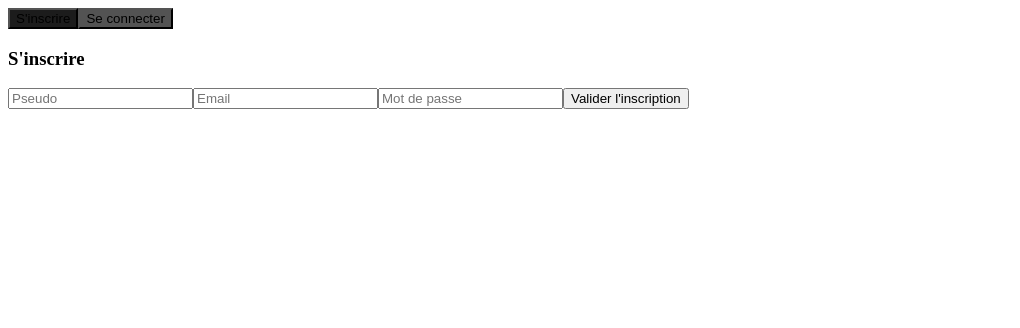
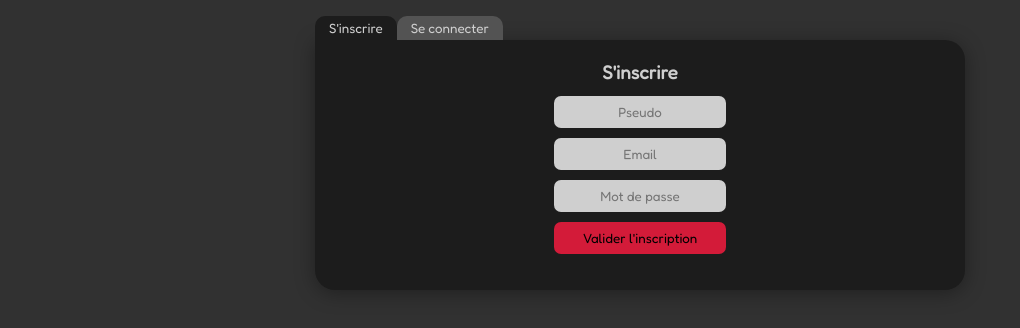
Before and after one commit to Jokizi/life-stories, a React (Create React App) app in the folder life-stories/: page / in a window 1280 px wide. Shown: the top 328 px of the page, without its empty margins (0-1020 px from the left). Built offline with nearby package versions, Linux system fonts and the light colour scheme; no server answers.

Commit message:
style-wip

```diff
--- a/life-stories/src/index.js
+++ b/life-stories/src/index.js
@@ -1,6 +1,6 @@
 import React from "react";
 import ReactDOM from "react-dom";
-
+import "./styles/index.scss";
 import App from "./App";
 
 ReactDOM.render(
--- /dev/null
+++ b/life-stories/src/styles/_settings.scss
@@ -0,0 +1,51 @@
+@import url("https://fonts.googleapis.com/css2?family=Fredoka&display=swap");
+
+$color1: rgb(211, 27, 57);
+$black1: rgb(28, 28, 28);
+$black2: rgb(49, 49, 49);
+$black3: rgb(70, 70, 70);
+$white: rgb(207, 207, 207);
+$grey: rgb(95, 95, 95);
+$shadow: 0 3px 20px rgba(0, 0, 0, 0.356);
+
+@mixin verticalCenter {
+  display: flex;
+  justify-content: center;
+  align-items: center;
+}
+
+* {
+  margin: 0;
+  padding: 0;
+  box-sizing: border-box;
+  font-family: "Fredoka", sans-serif;
+}
+
+body {
+  background: $black2;
+  color: $white;
+}
+
+button,
+input[type="submit"] {
+  background: none;
+  border: none;
+  cursor: pointer;
+  background: $color1;
+  transition: 0.2s;
+
+  &:hover {
+    filter: brightness(80%);
+    transform: translateX(2px);
+  }
+}
+
+input,
+textarea {
+  border-radius: 7px;
+  border: none;
+  resize: none;
+  margin: 5px;
+  padding: 8px;
+  background: $white;
+}
--- /dev/null
+++ b/life-stories/src/styles/index.scss
@@ -0,0 +1,3 @@
+@import "./settings";
+@import "./layout/header";
+@import "./layout/posts";
--- /dev/null
+++ b/life-stories/src/styles/layout/_header.scss
@@ -0,0 +1,100 @@
+.app-header {
+  background: $black1;
+  width: 60%;
+  min-width: 300px;
+  max-width: 650px;
+  margin: 40px auto 30px;
+  text-align: center;
+  position: relative;
+  padding: 20px 20px;
+  border-radius: 0 20px 20px 20px;
+  min-height: 250px;
+  box-shadow: $shadow;
+
+  .connect-modal {
+    height: 100%;
+
+    .header-btn {
+      position: absolute;
+      left: 0;
+      top: -24px;
+
+      button {
+        color: $white;
+        background: $black1;
+        padding: 4px 14px;
+        border-radius: 10px 10px 0 0;
+        transition: 0.2s;
+
+        &:hover {
+          filter: brightness(135%);
+        }
+      }
+    }
+    .signup-container,
+    .login-container {
+      min-height: 200px;
+      @include verticalCenter;
+
+      h3 {
+        margin-bottom: 8px;
+      }
+
+      form {
+        display: grid;
+
+        input {
+          text-align: center;
+          padding: 8px 10px;
+          transition: 0.2s;
+        }
+      }
+    }
+  }
+  .user-infos {
+    display: flex;
+    align-items: center;
+    position: relative;
+    user-select: none;
+
+    span {
+      background: $color1;
+      height: 30px;
+      width: 30px;
+      @include verticalCenter;
+      border-radius: 150px;
+      text-transform: uppercase;
+      box-shadow: $shadow;
+      transform: translateY(-10px);
+    }
+    h4 {
+      text-transform: capitalize;
+      font-size: 2.5rem;
+      transform: translate(10px, -10px);
+    }
+    button {
+      position: absolute;
+      right: 6px;
+      top: 0;
+      background: none;
+      color: $color1;
+    }
+  }
+  .new-post-modal {
+    form {
+      display: grid;
+
+      textarea {
+        height: 104px;
+        font-size: 1.3rem;
+        border-radius: 10px 10px 0 10px;
+      }
+      input {
+        width: 100px;
+        margin-left: auto;
+        margin-top: 0px;
+        border-radius: 10px 0 10px 10px;
+      }
+    }
+  }
+}
--- /dev/null
+++ b/life-stories/src/styles/layout/_posts.scss
@@ -0,0 +1,114 @@
+.posts-container {
+  max-width: 900px;
+  margin: 0 auto;
+
+  .post {
+    background: $black1;
+    margin: 18px 10px;
+    border-radius: 20px;
+    box-shadow: $shadow;
+    padding: 20px;
+    position: relative;
+    border-left: 1px solid rgb(143, 0, 0);
+
+    .title {
+      display: flex;
+      align-items: center;
+      text-transform: uppercase;
+      h2 {
+        text-transform: capitalize;
+        font-size: 2rem;
+      }
+      span {
+        background: $color1;
+        border-radius: 150px;
+        font-size: 1.2rem;
+        margin: 0px 10px 0 0;
+        height: 30px;
+        width: 30px;
+        display: block;
+        display: flex;
+        justify-content: center;
+        align-items: center;
+      }
+    }
+
+    h5 {
+      color: $grey;
+    }
+    .right-part {
+      position: absolute;
+      top: 20px;
+      right: 12px;
+
+      i {
+        margin: 0 5px;
+        border-radius: 20px;
+        height: 20px;
+        width: 14px;
+        font-size: 0.85rem;
+        color: $color1;
+        cursor: pointer;
+        transition: 0.2s;
+
+        &:hover {
+          transform: translateX(1px);
+        }
+      }
+    }
+    p {
+      margin: 20px 0 10px;
+    }
+
+    .comment-title {
+      margin-top: 30px;
+    }
+    .comment-post {
+      h5 {
+        text-transform: capitalize;
+        color: rgb(202, 199, 199);
+        font-size: 1.2rem;
+      }
+    }
+
+    textarea {
+      width: 100%;
+      margin-top: 20px;
+      margin-left: 0;
+      border-radius: 10px 10px 0 10px;
+      height: 65px;
+      background: rgb(216, 216, 216);
+    }
+    input[type="submit"] {
+      width: 100px;
+      display: block;
+      margin-left: auto;
+      margin-right: 0;
+      margin-top: -6px;
+      border-radius: 10px 0 10px 10px;
+    }
+
+    .edit-btn {
+      border-radius: 8px;
+      padding: 5px 10px;
+      margin-left: auto;
+      margin-top: -6px;
+      margin-right: 4px;
+      display: block;
+    }
+
+    .comment-container {
+      .comment-post {
+        background: $black3;
+        border-radius: 10px;
+        margin: 6px 0;
+        padding: 8px 10px;
+
+        p {
+          margin: 5px 0;
+          font-size: 0.8rem;
+        }
+      }
+    }
+  }
+}
```
